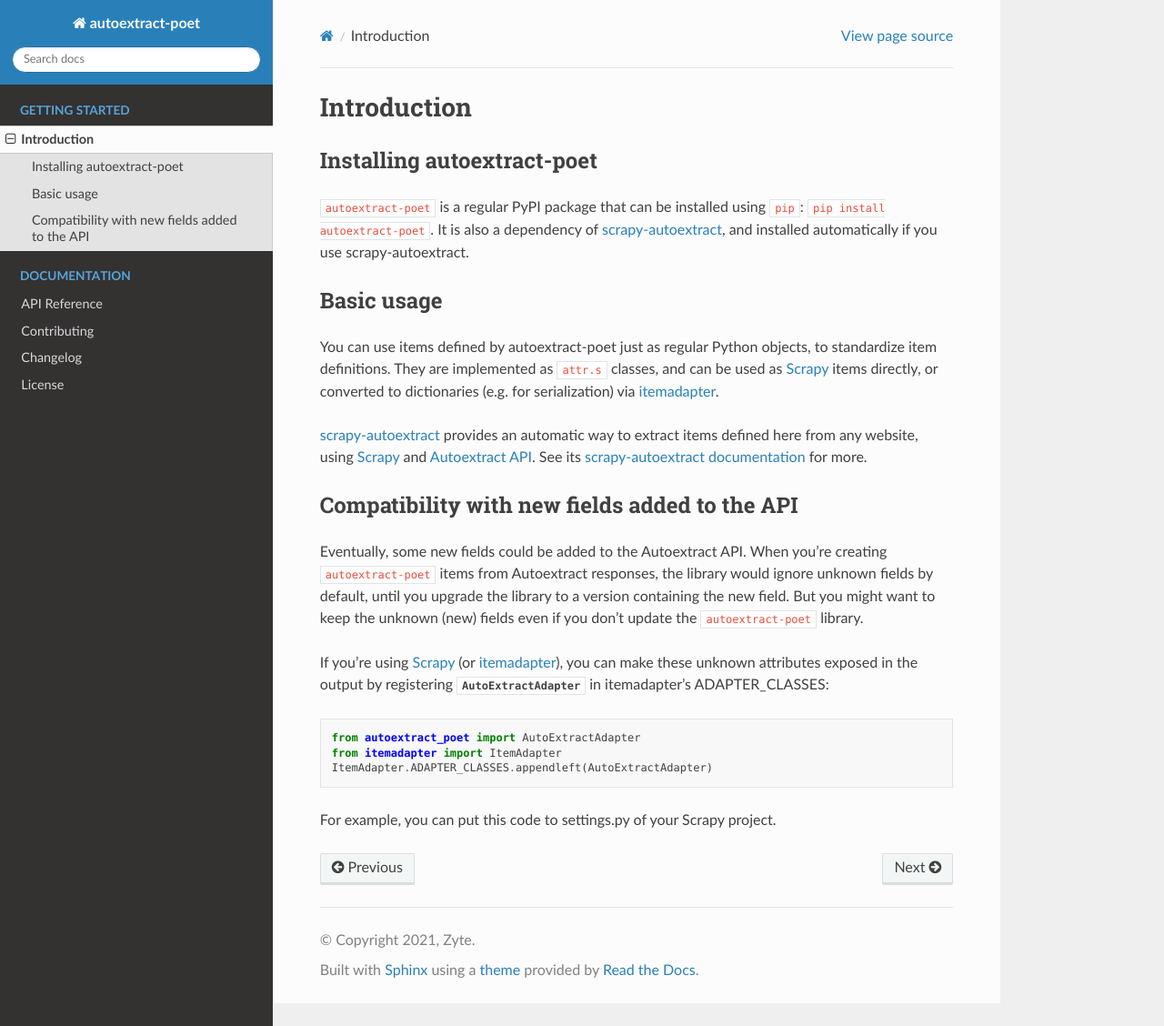
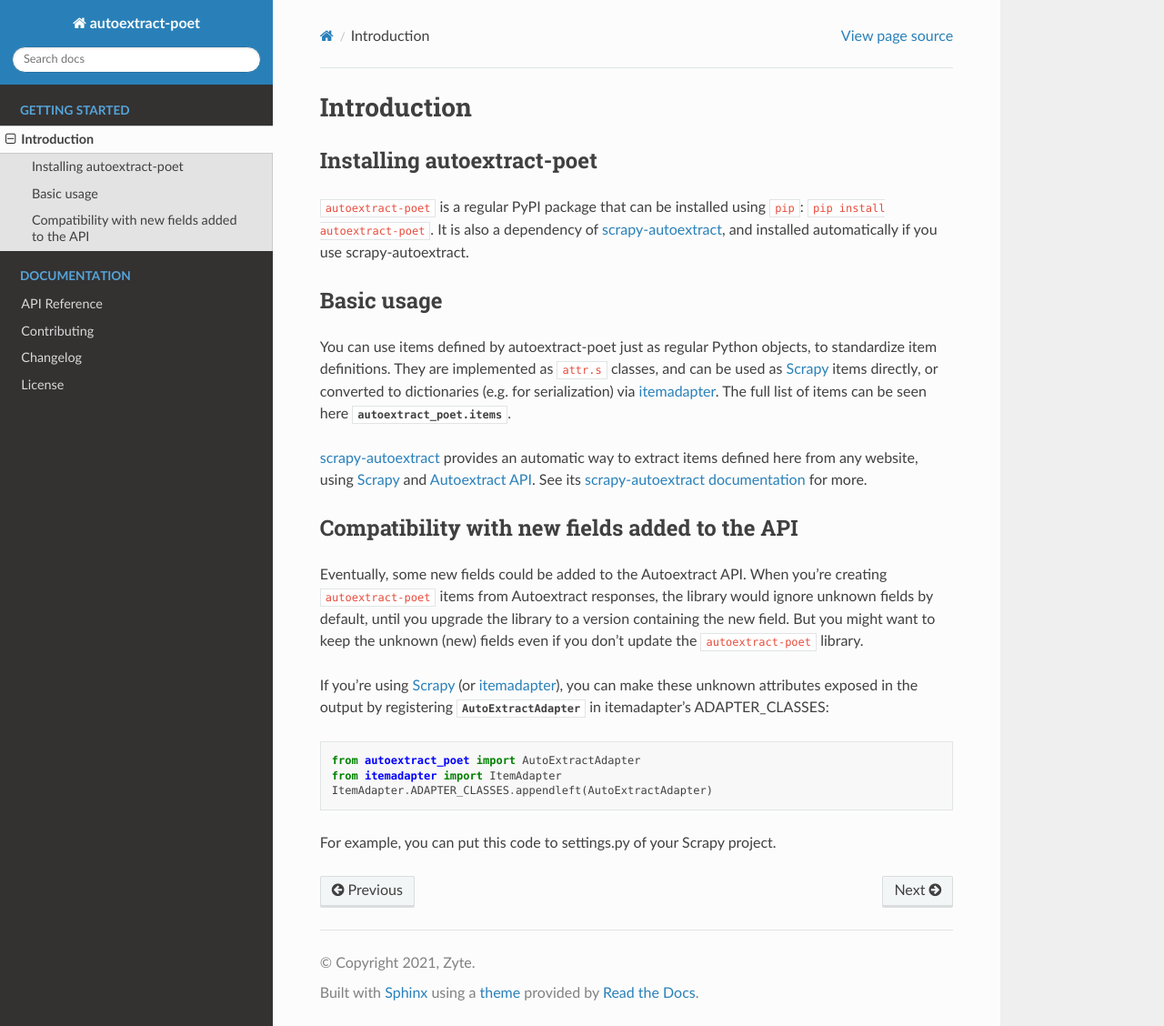
Before and after one commit to scrapinghub/autoextract-poet, a Sphinx documentation site: the page built from docs/intro.rst, in a window 1280 px wide and 1128 px high. Shown: the whole window at 91% size. Built offline with Sphinx 7.4.7 and the Read the Docs theme 2.0.0, drawn with Linux system fonts in a browser that asks for light colours.

Commit message:
Using autosummary for the documentation
It is now more clear the list of available items or pages.

Based on https://stackoverflow.com/a/62613202/3887420

```diff
--- /dev/null
+++ b/docs/_templates/custom-class-template.rst
@@ -0,0 +1,35 @@
+..
+    Template based in the original one, with some changes
+    proposed on https://stackoverflow.com/a/62613202/3887420
+
+{{ fullname | escape | underline}}
+
+.. currentmodule:: {{ module }}
+
+.. autoclass:: {{ objname }}
+   :members:
+   :show-inheritance:
+
+   {% block methods %}
+   .. automethod:: __init__
+
+   {% if methods %}
+   .. rubric:: {{ _('Methods') }}
+
+   .. autosummary::
+   {% for item in methods %}
+      ~{{ name }}.{{ item }}
+   {%- endfor %}
+   {% endif %}
+   {% endblock %}
+
+   {% block attributes %}
+   {% if attributes %}
+   .. rubric:: {{ _('Attributes') }}
+
+   .. autosummary::
+   {% for item in attributes %}
+      ~{{ name }}.{{ item }}
+   {%- endfor %}
+   {% endif %}
+   {% endblock %}
--- /dev/null
+++ b/docs/_templates/custom-module-template.rst
@@ -0,0 +1,70 @@
+..
+    Template based in the original one, with some changes
+    proposed on https://stackoverflow.com/a/62613202/3887420
+
+{{ fullname | escape | underline}}
+
+.. automodule:: {{ fullname }}
+
+   {% block attributes %}
+   {% if attributes %}
+   .. rubric:: {{ _('Module Attributes') }}
+
+   .. autosummary::
+      :toctree:
+   {% for item in attributes %}
+      {{ item }}
+   {%- endfor %}
+   {% endif %}
+   {% endblock %}
+
+   {% block functions %}
+   {% if functions %}
+   .. rubric:: {{ _('Functions') }}
+
+   .. autosummary::
+      :toctree:
+   {% for item in functions %}
+      {{ item }}
+   {%- endfor %}
+   {% endif %}
+   {% endblock %}
+
+   {% block classes %}
+   {% if classes %}
+   .. rubric:: {{ _('Classes') }}
+
+   .. autosummary::
+      :toctree:
+      :template: custom-class-template.rst
+   {% for item in classes %}
+      {{ item }}
+   {%- endfor %}
+   {% endif %}
+   {% endblock %}
+
+   {% block exceptions %}
+   {% if exceptions %}
+   .. rubric:: {{ _('Exceptions') }}
+
+   .. autosummary::
+      :toctree:
+   {% for item in exceptions %}
+      {{ item }}
+   {%- endfor %}
+   {% endif %}
+   {% endblock %}
+
+{% block modules %}
+{% if modules %}
+.. rubric:: Modules
+
+.. autosummary::
+   :toctree:
+   :template: custom-module-template.rst
+   :recursive:
+{% for item in modules %}
+   {{ item }}
+{%- endfor %}
+{% endif %}
+{% endblock %}
--- a/docs/conf.py
+++ b/docs/conf.py
@@ -42,6 +42,7 @@
     'sphinx.ext.ifconfig',
     'sphinx.ext.viewcode',
     'sphinx.ext.githubpages',
+    'sphinx.ext.autosummary',
 ]
 
 # Add any paths that contain templates here, relative to this directory.
@@ -195,3 +196,6 @@
     # 'undoc-members': True,
     'exclude-members': '__weakref__'
 }
+
+add_module_names = False
+autosummary_generate = True
--- a/docs/intro.rst
+++ b/docs/intro.rst
@@ -18,7 +18,8 @@
 You can use items defined by autoextract-poet just as regular Python objects,
 to standardize item definitions. They are implemented as ``attr.s`` classes, and
 can be used as Scrapy_ items directly, or converted
-to dictionaries (e.g. for serialization) via itemadapter_.
+to dictionaries (e.g. for serialization) via itemadapter_. The full list of
+items can be seen here :py:mod:`autoextract_poet.items`.
 
 scrapy-autoextract_ provides an automatic way to extract items defined
 here from any website, using Scrapy_ and `Autoextract API`_.
--- a/docs/requirements.txt
+++ b/docs/requirements.txt
@@ -2,5 +2,5 @@
 itemadapter
 web-poet
 Scrapy >= 2.1.0
-Sphinx >= 3.0.3
+Sphinx >= 3.1
 sphinx-rtd-theme >= 0.4
```
Also changed, not shown: docs/api_reference.rst (+7 -27 lines), 1 other file.
